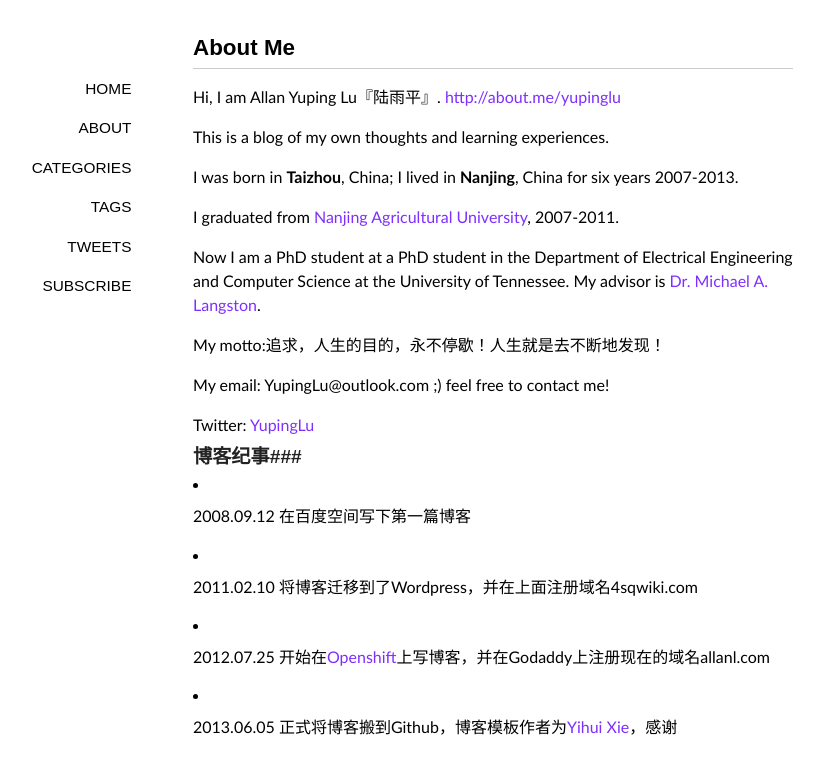
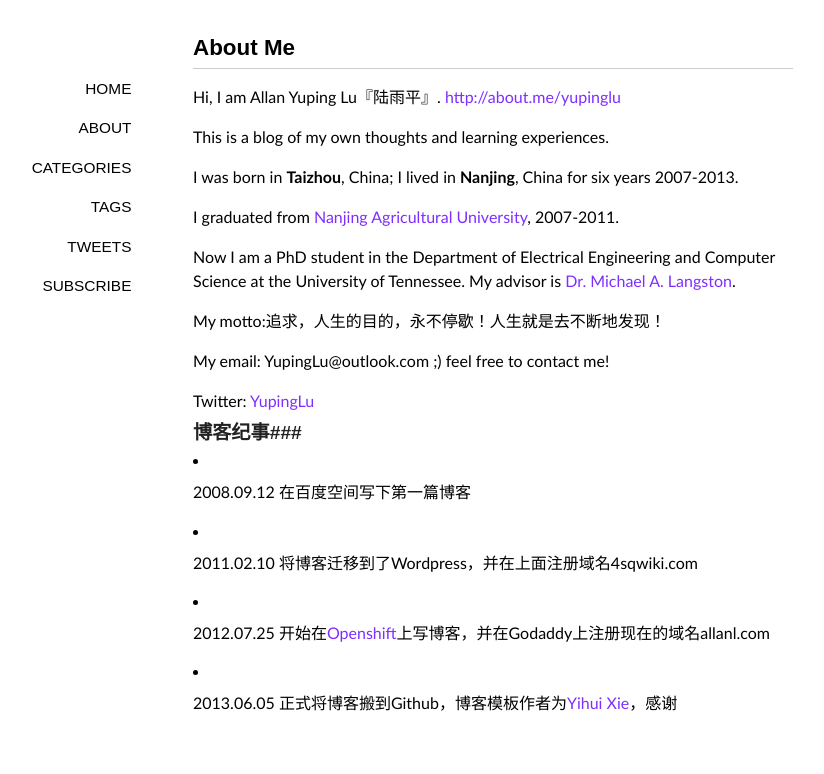
Before and after one commit to YupingLu/YupingLu.github.io, a Jekyll site: the page built from about/index.md, in a window 1280 px wide. Shown: the top 774 px of the page, without its empty margins (147-971 px from the left). Built offline with Jekyll 4.4.1, drawn with Linux system fonts in a browser that asks for light colours; some web fonts are replaced; Markdown is read by kramdown in place of the engine named in the settings; comment, search, counter and statistics services are not loaded.

Commit message:
update about me

```diff
--- a/about/index.md
+++ b/about/index.md
@@ -12,8 +12,8 @@ I was born in __Taizhou__, China; I lived in __Nanjing__, China for six years 20
 
 I graduated from [Nanjing Agricultural University](http://english.njau.edu.cn/), 2007-2011.
 
-Now I am a PhD student at a PhD student in the Department of Electrical Engineering and
-Computer Science at the University of Tennessee. My advisor is [Dr. Michael A. Langston](http://web.eecs.utk.edu/~langston/).
+Now I am a PhD student in the Department of Electrical Engineering and Computer Science
+at the University of Tennessee. My advisor is [Dr. Michael A. Langston](http://web.eecs.utk.edu/~langston/).
 
 My motto:追求，人生的目的，永不停歇！人生就是去不断地发现！
 
```
